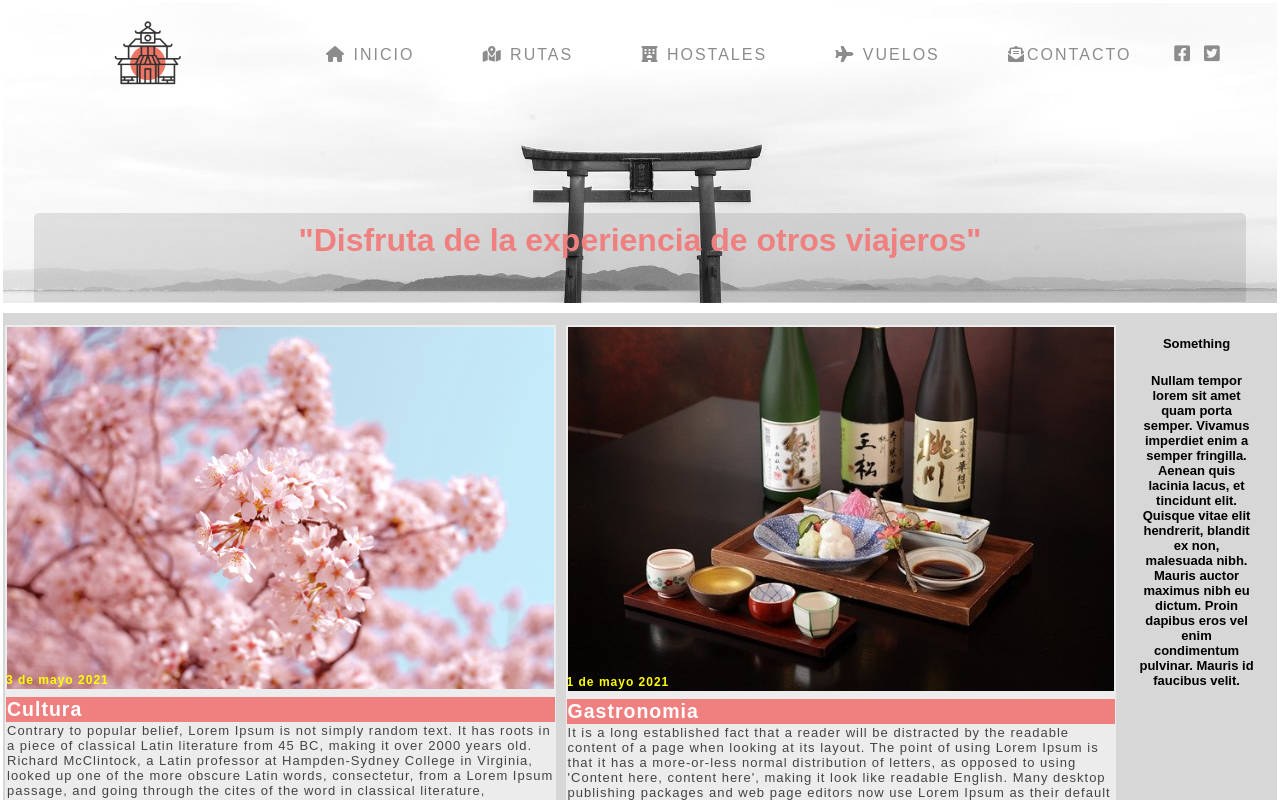
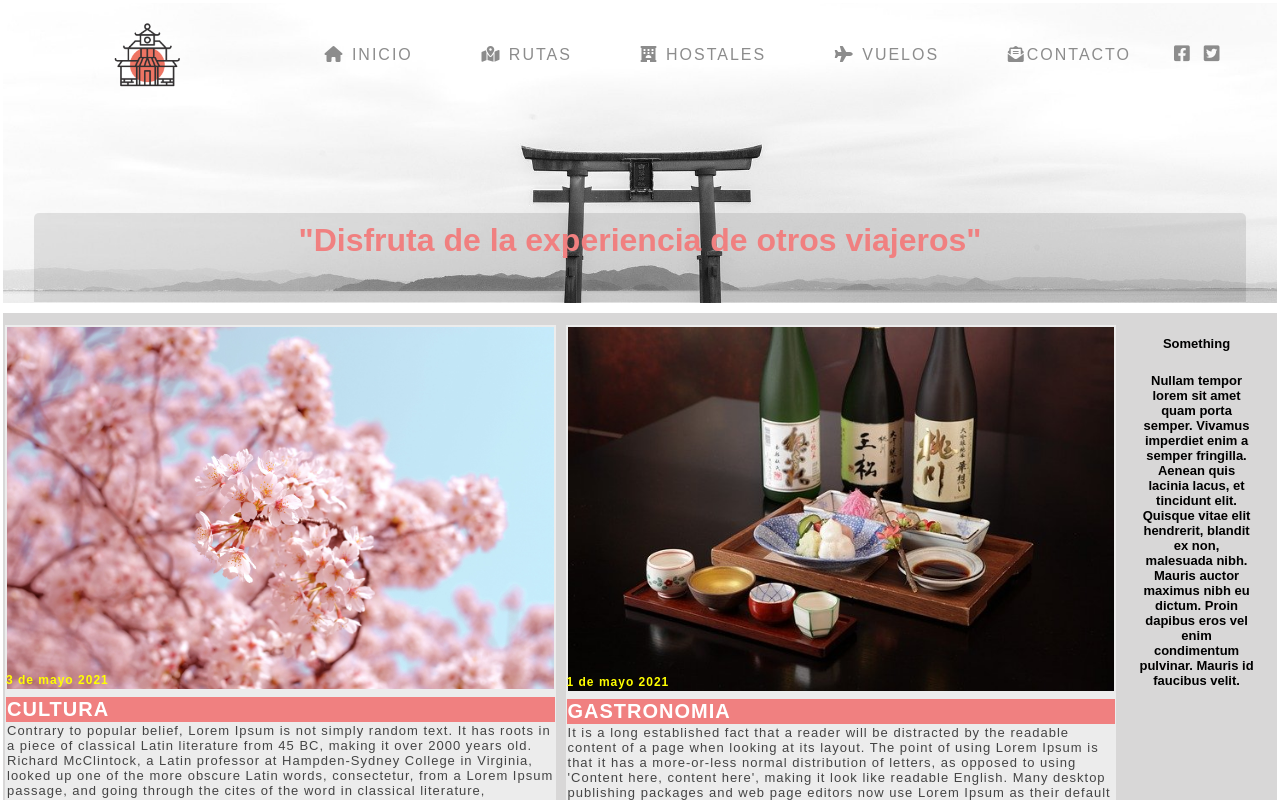
Before and after one commit to soledxt/Sprint1, a plain HTML site: page nivel2/index.html in a window 1280 px wide. Shown: the top 800 px of the page. Drawn offline with Linux system fonts and the light colour scheme.

Commit message:
correccion con cambios ok

```diff
--- a/nivel2/estilo.css
+++ b/nivel2/estilo.css
@@ -28,16 +28,13 @@ a {
   text-align: center;
   justify-content: space-between;
   margin-bottom: 10px;
-
 }
 
 .header img {
   max-width: 100%;
   max-height: 100%;
-
 }
 .menuprincipal {
-
   display: flex;
   flex-flow: row nowrap;
   height: 100px;
@@ -46,21 +43,13 @@ a {
 
 .logo {
   flex: 1 1 auto;
-
 }
 
 .logo img {
-<<<<<<< HEAD
-  max-width: 25%;
-  max-height: 25%;
-  min-width: 10%;
-  min-height: 10%;
-=======
   display: flex;
   margin: auto;
   max-width: 27%;
   max-height: 27%;
->>>>>>> f99a84936830a90e153dd1041b92c9004bff0563
 }
 
 .logo a {
@@ -83,7 +72,6 @@ a {
   letter-spacing: 2px;
   margin-left: auto;
   margin-right: auto;
-
 }
 
 .nav a:hover {
@@ -92,16 +80,12 @@ a {
 .social {
   flex: 1 1 auto;
   display: flex;
-
 }
 
 .social a {
   font-size: 18px;
   color: #8c8c8c;
   padding: 0 5px;
-
-
-
 }
 
 .social a:hover {
@@ -113,10 +97,8 @@ a {
   margin: 30px 30px 0;
   border-radius: 5px 5px 0px 0px; /*Agrego bordes redondeados superiores en el recuadro
     Se agrega transparencia al texto principal*/
-  background: rgba(34,34,34,0.75);
-  background-color: rgba(0,0,0,0.1)
-
-
+  background: rgba(34, 34, 34, 0.75);
+  background-color: rgba(0, 0, 0, 0.1);
 }
 h1 {
   font-family: "Montserrat", sans-serif;
@@ -131,14 +113,12 @@ h1 {
   background: #d8d7d7;
   display: flex;
   margin-bottom: 5px;
-
 }
 .articulos {
   background: #d8d7d7;
   flex: 2 1 auto;
   display: flex;
   flex-flow: row wrap;
-
 }
 .article {
   flex: 1 1 40%;
@@ -151,9 +131,8 @@ h1 {
 }
 
 .article img {
-  width: 100%
+  width: 100%;
 }
-
 
 .article a {
   color: #fff;
@@ -162,7 +141,6 @@ h1 {
   background: #000;
   margin: 10px 0;
   display: inline-block;
-
 }
 
 .article a:hover {
@@ -177,17 +155,11 @@ h3 {
 }
 
 h2 {
-<<<<<<< HEAD
-  font-size: 22px;
-=======
   font-size: 20px;
->>>>>>> f99a84936830a90e153dd1041b92c9004bff0563
   text-transform: uppercase;
   /*padding: 0px 0 10px 0;*/
   color: #fff;
   background: #f08080;
-
-
 }
 .navegacion {
   background: #d8d7d7;
@@ -198,13 +170,11 @@ h2 {
 }
 
 .aside {
-
   flex: 1 1 auto;
   margin: 10px 10px 10px 0px;
 }
 
 h4 {
-
   color: black;
   text-align: center;
   padding: 10px;
@@ -222,13 +192,10 @@ h4 {
   text-align: center;
   margin: 5px 0.5px 0.5px 0.5px;
   font-size: 12px;
-
-
-}
+} /*
 .pie-pagina {
   /*
   background: #ececec;*/
-}
 
 /*
 @media all and (max-width: 800px) {
```
